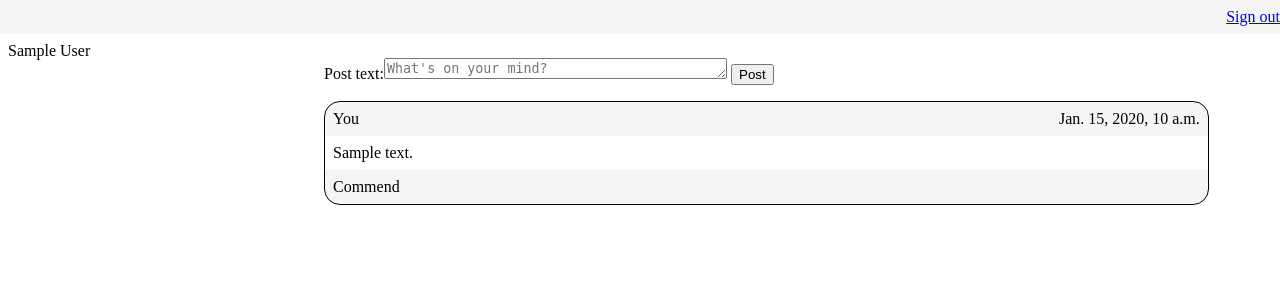
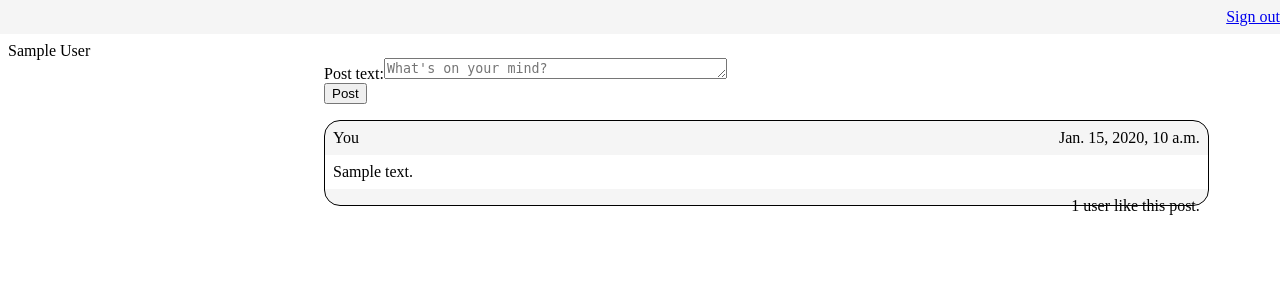
Before and after one commit to eyohansa/temu, a Django app: a page that uses templates/user.html in a window 1280 px wide. Shown: the top 300 px of the page. Run offline with Django 3.2, Linux system fonts and the light colour scheme; a user stored in the database is signed in; tables that the repository leaves empty hold one stand-in row (values such as "Sample post"); some libraries are stand-ins or nearby versions.

Commit message:
Update user page template.

```diff
--- a/templates/user.html
+++ b/templates/user.html
@@ -29,7 +29,7 @@
         <div>
             <form action='.' method="post">{%  csrf_token %}
                 {{ form }}
-                <input type="submit" value="Post" />
+                <br /><input type="submit" value="Post" />
             </form>
         </div>
 
@@ -51,8 +51,20 @@
                     </div>
                     <div class="post-text">{{ post.post_text }}</div>
                     <div class="post-footer">
-                        <span id="{{ post.id }}-commendations" class="commendations">{{ post.commendation }}</span>
-                        <span id="{{ post.id }}-commends" class="commends" data-postid="{{ post.id }}">Commend</span>
+                        <span id="{{ post.id }}-commendations" class="commendations">
+                            {{ post.commendations.count }}
+                            {% if post.commendations.count > 1%}
+                                users likes
+                            {% else %}
+                                user like
+                            {% endif %}
+                            this post.
+                        </span>
+                        {%  if not request.user in post.commendations.all %}
+                            <span id="{{ post.id }}-commends" class="commends" data-postid="{{ post.id }}">
+                                Commend
+                            </span>
+                        {% endif %}
                     </div>
                 </div>
                 {% endfor %}
```
